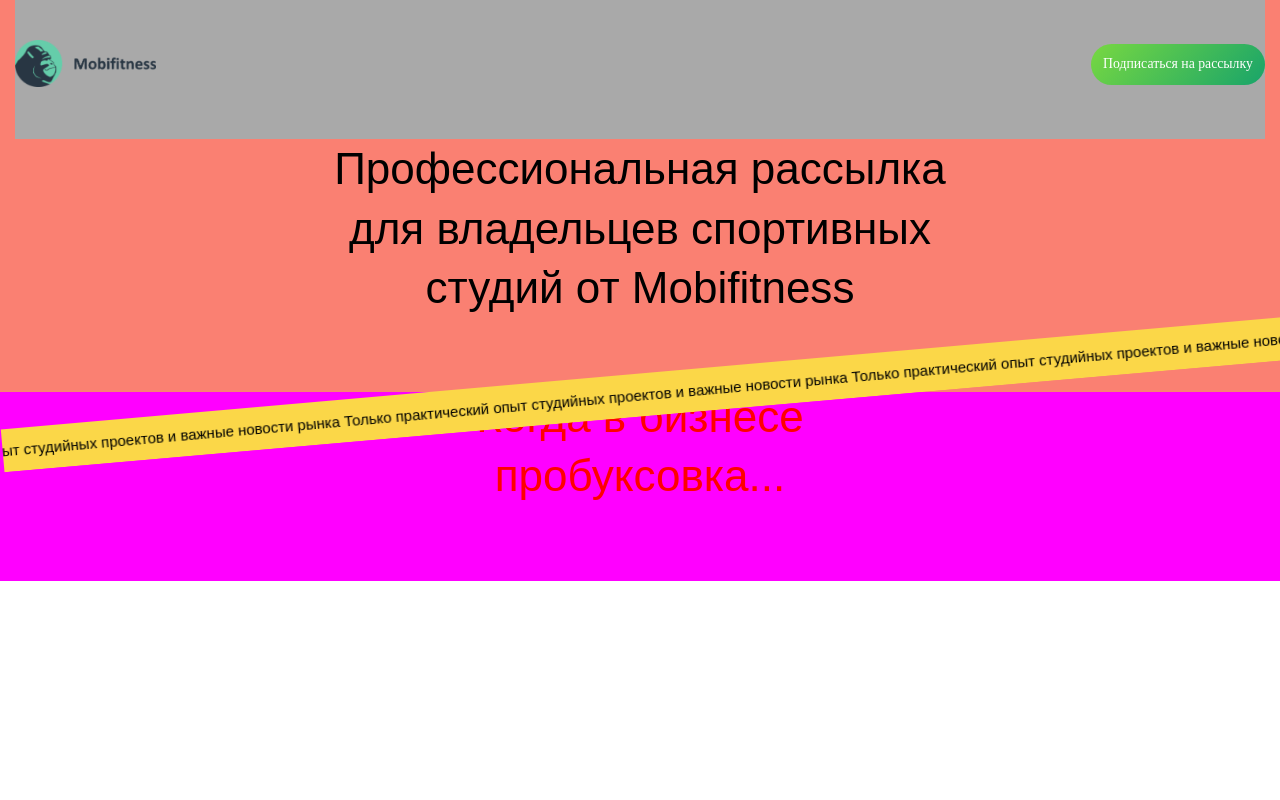
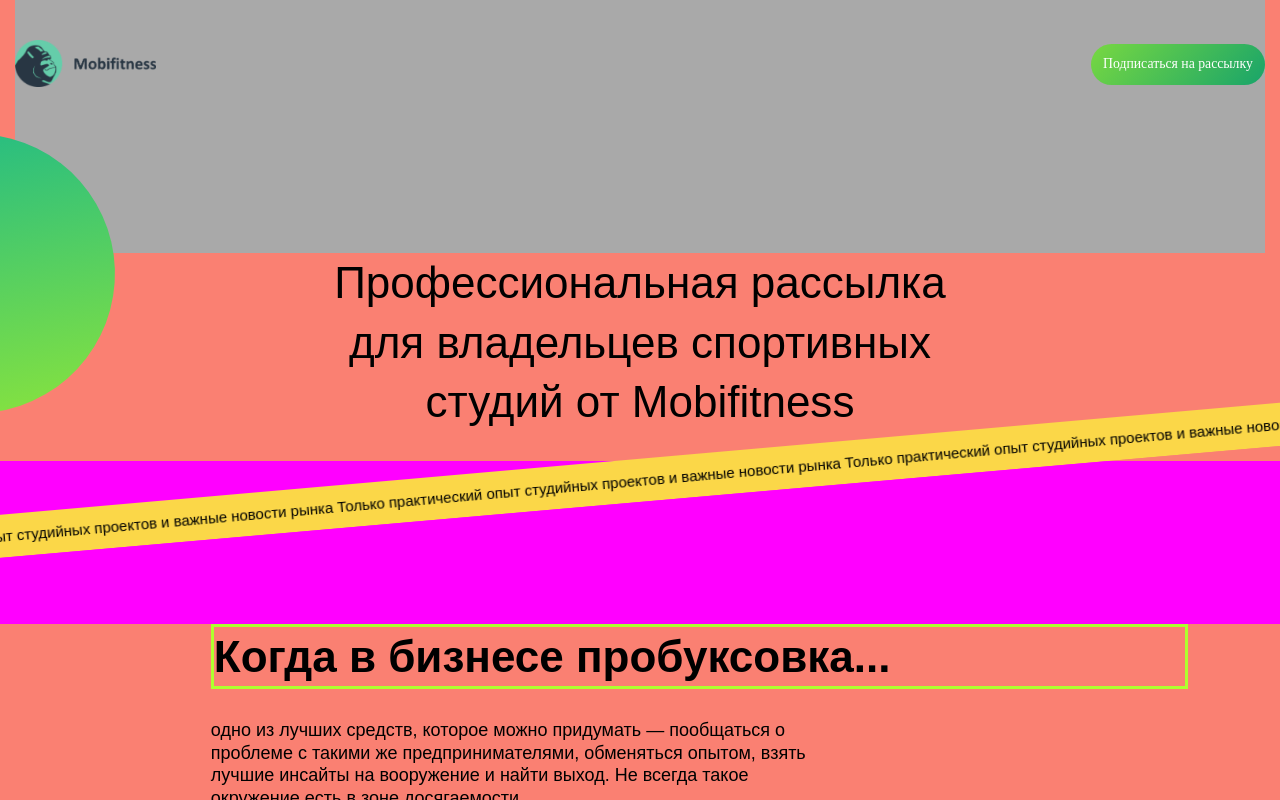
Before and after one commit to Andrei-jk/React-mailing-list, a React (Create React App) app: page / in a window 1280 px wide. Built offline with nearby package versions, Linux system fonts and the light colour scheme.

Commit message:
additional classes and new content have been added to the title component

```diff
--- a/src/Components/Header/Header.jsx
+++ b/src/Components/Header/Header.jsx
@@ -12,6 +12,7 @@
 const Header = () => {
   return (
     <header className={headerCss.header}>
+          <div className={headerCss.small_circle}></div>
       <div className={headerCss.container}>
         <div className={headerCss.header__row}>
           <Navigation />
@@ -28,12 +29,19 @@
         </h2> */}
       </div>
       <Slider1 />
-      <Title
-        content="Когда в бизнесе пробуксовка..."
-        // !здесь даем дополнительный класс и указывается, что этот дополнительный класс нахотится в titleCss и называется он .title__business
-        additional_class={titleCss.title__business}
-        // * дополнительных классов может быть много, но ГЛАВНОЕ указать откуда (из какого модуля) его брать (его конечно надо импортировать) и как он там называется
-      />
+      <div className={headerCss.container}>
+        <Title
+          content="Когда в бизнесе пробуксовка..."
+          // !здесь даем дополнительный класс и указывается, что этот дополнительный класс нахотится в titleCss и называется он .title__business
+          additional_class={titleCss.add_class}
+          // className={titleCss.title__business}
+          // * дополнительных классов может быть много, но ГЛАВНОЕ указать откуда (из какого модуля) его брать (его конечно надо импортировать) и как он там называется
+          test_class={titleCss.test}
+          // * такая же ситуация и с переменной content (или как угодно ее можно назвать)
+          subcontent="одно из лучших средств, которое можно придумать — пообщаться о проблеме с такими же предпринимателями, обменяться опытом, взять лучшие инсайты на вооружение и найти выход. Не всегда такое окружение есть в зоне досягаемости."
+          // subcontent_class={titleCss.subcontent}
+        />
+      </div>
     </header>
   );
 };
--- a/src/Components/Header/Slider1/slider1.module.css
+++ b/src/Components/Header/Slider1/slider1.module.css
@@ -1,14 +1,12 @@
-
-
-
-
-
 .wrapper {
   width: 110%;
   overflow: hidden;
   transform: rotate(-5deg);
-    margin: -24px auto;
+  /* margin: -24px auto; */
   /* padding: 20px 0; */
+  margin-left: -10px;
+      /* margin-top: -100px; */
+      margin-top: clamp(-80px, calc(.873rem + 3.12vw), -100px);
 }
 
 .container {
@@ -16,8 +14,9 @@
   width: max-content;
   /* Растягивается по содержимому */
   animation: runText 50s linear infinite; /* Сама анимация */
-    background-color:var(--additionalColor);
+  background-color: var(--additionalColor);
   /* transform: rotate(-5deg); */
+  margin-top: 73px;
 }
 
 .content {
@@ -32,7 +31,6 @@
   font-family: var(--font1);
   font-size: 15px;
   font-weight: 400;
-
 }
 
 @keyframes runText {
@@ -56,11 +54,6 @@
 
      Момент перехода: Браузер мгновенно (но незаметно) возвращает анимацию в начало, и цикл повторяется */
 }
-
-
-
-
-
 
 /* .swiper-wrapper {
   transition-timing-function: linear !important;
--- a/src/Components/Header/header.module.css
+++ b/src/Components/Header/header.module.css
@@ -33,6 +33,31 @@
   justify-content: space-between;
   align-items: center;
   transition: 0.7s linear;
-  padding: 40px 0 50px 0;
+  /* padding: 40px 0 50px 0; */
+  padding: 40px 0 164px 0;
   background-color: darkgray;
 }
+/* круг в header */
+.small_circle{
+  position: absolute;
+ width: clamp(210px, 157.13px + 9.5vw, 362px);
+height: clamp(210px, 157.13px + 9.5vw, 362px);
+ /* width: 210px;
+height: 210px; */
+/* width: 362px; */
+/* height: 362px; */
+/* width: 256.73px;
+height: 256.73px; */
+transform: rotate(37.41deg);
+background: linear-gradient(131.38deg, rgba(21, 182, 142, 1),rgba(147, 231, 54, 1) 100%);
+border-radius: 50%;
+display: flex;
+align-items: center;
+justify-content: center;
+/* top: 184px; */
+top: 134px;
+/* top: 175px; */
+/* left: -130px; */
+left: -164px;
+/* left: -135px; */
+}
--- a/src/Components/Title/Title.jsx
+++ b/src/Components/Title/Title.jsx
@@ -1,18 +1,25 @@
 import titleCss from "./title.module.css";
 
-function Title({ content, additional_class }) {
+function Title({ content, subcontent, additional_class, test_class, subcontent_class }) {
   return (
-    <h1
-      className={`${titleCss.header__title}
-         ${additional_class}`}
-    >
-      {content}
-    </h1>
+    // <div className={titleCss.text_container}>
+    <div>
+      <h1
+        className={`
+            ${titleCss.header__title}
+            ${additional_class}
+            ${test_class}`}
+      >
+        {content}
+      </h1>
+      {/* <div className={titleCss.textContainer}> */}
+        <h4 className={titleCss.subtitle }>{subcontent}</h4>
+      {/* </div> */}
+    </div>
   );
 }
 
 export default Title;
-
 
 // В вашем коде компонент Title принимает два свойства (props): content и additional_class. Давайте разберем, как применяется additional_class к элементу <h1> и где он может быть описан.
 // Как это работает
--- a/src/Components/Title/title.module.css
+++ b/src/Components/Title/title.module.css
@@ -3,27 +3,71 @@
   color: var(--textsColor);
   font-family: var(--font2);
   /* font-family: Eastman; */
-  font-size: clamp(16px, 0.402rem + 3vw, 64px);
+  font-size: clamp(16px, calc(0.402rem + 3vw), 64px);
   font-weight: 400;
-  line-height: clamp(22px, 0.578rem + 4vw, 86px);
+  line-height: clamp(22px, calc(0.578rem + 4vw), 86px);
   text-align: center;
 
   /* width: 880px; */
   /* max-width: 780px; */
   /* !Очень важно = в данном примере чтобы отображалось и в Chrome и в Firefox адаптивно и одинаково, значение 90.434px подбиралось рандомно от первоначального выданного https://min-max-calculator.9elements.com/?220,570,319,1920 */
-  max-width:clamp(220px, calc(90.434px + 41.22vw), 880px);
-   /* width: clamp(220px, calc(77.434px + 41.22vw), 880px); */
-   /* max-width: clamp(220px, calc(94.864px + 34.98vw), 780px); */
+  max-width: clamp(220px, calc(90.434px + 41.22vw), 880px);
+  /* width: clamp(220px, calc(77.434px + 41.22vw), 880px); */
+  /* max-width: clamp(220px, calc(94.864px + 34.98vw), 780px); */
   margin: 0 auto;
-  padding-bottom: 75px;
+  padding-bottom: 30px;
 }
 
+.add_class{
+  color: var(--textsColor);
+  font-family: var(--font2);
+  font-size: clamp(16px, calc(0.402rem + 3vw), 64px);
+  /* font-size: 64px; */
+  font-weight: 600;
+  /* line-height: 86px; */
+  line-height: clamp(22px, calc(0.578rem + 4vw), 86px);
+  text-align: left;
+  margin-top: clamp(65px, calc(2.668rem + 7vw), 177px);
+  /* margin-left: clamp(10px, calc(-1.262rem + 16.68vw), 220px); */
+  margin-left: clamp(33px, calc(-1.262rem + 16.68vw), 220px);
+  /* margin-left: 220px; */
+  padding: 0;
+  margin-bottom: 30px;
+  max-width: 977px;
+  /* ! === */
+  white-space: normal; /* Разрешает перенос строк */
+  overflow-wrap: break-word; /* Современное свойство для переноса */
+  /* ! === */
+}
+.test {
+  border: 3px solid greenyellow;
+}
+/* .text_container {
+  margin: 0 auto;
+   max-width: clamp(220px, calc(90.434px + 41.22vw), 880px);
+} */
+.subtitle {
+  /* color: rgb(17, 0, 255); */
+  color: var(--textsColor);
+  font-family: var(--font2);
+  /* font-size: 24px; */
+  font-size: clamp(12px, calc(0.601rem + 0.75vw), 24px);
+  font-weight: 400;
+  line-height: clamp(15px, calc(0.751rem + 0.94vw), 30px);
+  text-align: left;
+   /* max-width: clamp(260px, calc(11.393rem + 24.36vw), 650px); */
+   max-width: 620px;
+  /* ! === */
+  white-space: normal; /* Разрешает перенос строк */
+  overflow-wrap: break-word; /* Современное свойство для переноса */
+  /* ! === */
+  /* margin-left: clamp(33px, calc(-1.262rem + 16.68vw), 300px); */
+  margin-left: clamp(33px, calc(-1.262rem + 16.68vw), 220px);
 
-.title__business{
-    color: red;
 }
+
 /* <<<<<<<<<<<<<<<<<<<<<<<<<<<<<<<<<<<<<<<<<<<<<<<<<<<<< */
- /* ! Как правильно пересчитать 5.531rem?
+/* ! Как правильно пересчитать 5.531rem?
     rem всегда привязан к font-size элемента <html>.
     → 5.531rem = 5.531 * 14px = 77.434px (а не 88.5px).
     где 14px это размер шрифта заданного для всего HTML
```
Lines whose indentation alone changed are shown as unchanged.
